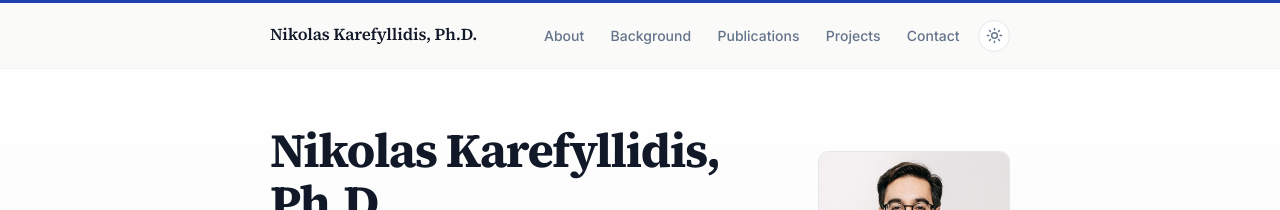
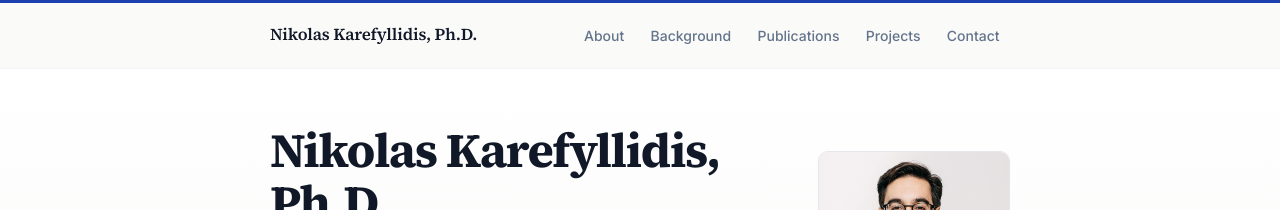
Before and after one commit to karefyllidis/karefyllidis.github.io, a Jekyll site: the page built from index.html, in a window 1280 px wide. Shown: the top 210 px of the page. Built offline with Jekyll 4.4.1, drawn with Linux system fonts in a browser that asks for light colours.

Commit message:
fix: remove theme toggle button — auto dark mode via system preference only

```diff
--- a/_includes/header.html
+++ b/_includes/header.html
@@ -15,10 +15,6 @@
         {% endif %}
         <a href="#contact">Contact</a>
       </nav>
-      <button id="theme-toggle" class="theme-toggle" aria-label="Toggle dark mode">
-        <svg class="icon-sun" width="17" height="17" viewBox="0 0 24 24" fill="none" stroke="currentColor" stroke-width="2" stroke-linecap="round"><circle cx="12" cy="12" r="4"/><path d="M12 2v2M12 20v2M4.93 4.93l1.41 1.41M17.66 17.66l1.41 1.41M2 12h2M20 12h2M6.34 17.66l-1.41 1.41M19.07 4.93l-1.41 1.41"/></svg>
-        <svg class="icon-moon" width="17" height="17" viewBox="0 0 24 24" fill="none" stroke="currentColor" stroke-width="2" stroke-linecap="round"><path d="M21 12.79A9 9 0 1 1 11.21 3 7 7 0 0 0 21 12.79z"/></svg>
-      </button>
     </div>
   </div>
 </header>
--- a/assets/css/main.scss
+++ b/assets/css/main.scss
@@ -155,37 +155,6 @@ a {
   background: var(--color-bg-alt);
 }
 
-.theme-toggle {
-  display: inline-flex;
-  align-items: center;
-  justify-content: center;
-  width: 2rem;
-  height: 2rem;
-  padding: 0;
-  border: 1px solid var(--color-border);
-  border-radius: 999px;
-  background: var(--color-surface);
-  color: var(--color-text-muted);
-  cursor: pointer;
-  transition: border-color var(--transition), color var(--transition);
-}
-
-.theme-toggle:hover {
-  color: var(--color-text);
-  border-color: var(--color-hover-border);
-}
-
-.theme-toggle .icon-moon {
-  display: none;
-}
-
-:root[data-theme="dark"] .theme-toggle .icon-sun {
-  display: none;
-}
-
-:root[data-theme="dark"] .theme-toggle .icon-moon {
-  display: block;
-}
 
 .nav-toggle {
   display: none;
--- a/assets/js/main.js
+++ b/assets/js/main.js
@@ -1,15 +1,4 @@
 (function () {
-  // Theme toggle
-  var themeToggle = document.getElementById('theme-toggle');
-  if (themeToggle) {
-    themeToggle.addEventListener('click', function () {
-      var current = document.documentElement.getAttribute('data-theme');
-      var next = current === 'dark' ? 'light' : 'dark';
-      document.documentElement.setAttribute('data-theme', next);
-      localStorage.setItem('theme', next);
-    });
-  }
-
   // Mobile nav toggle
   var navToggle = document.getElementById('nav-toggle');
   var siteNav = document.getElementById('site-nav');
```
